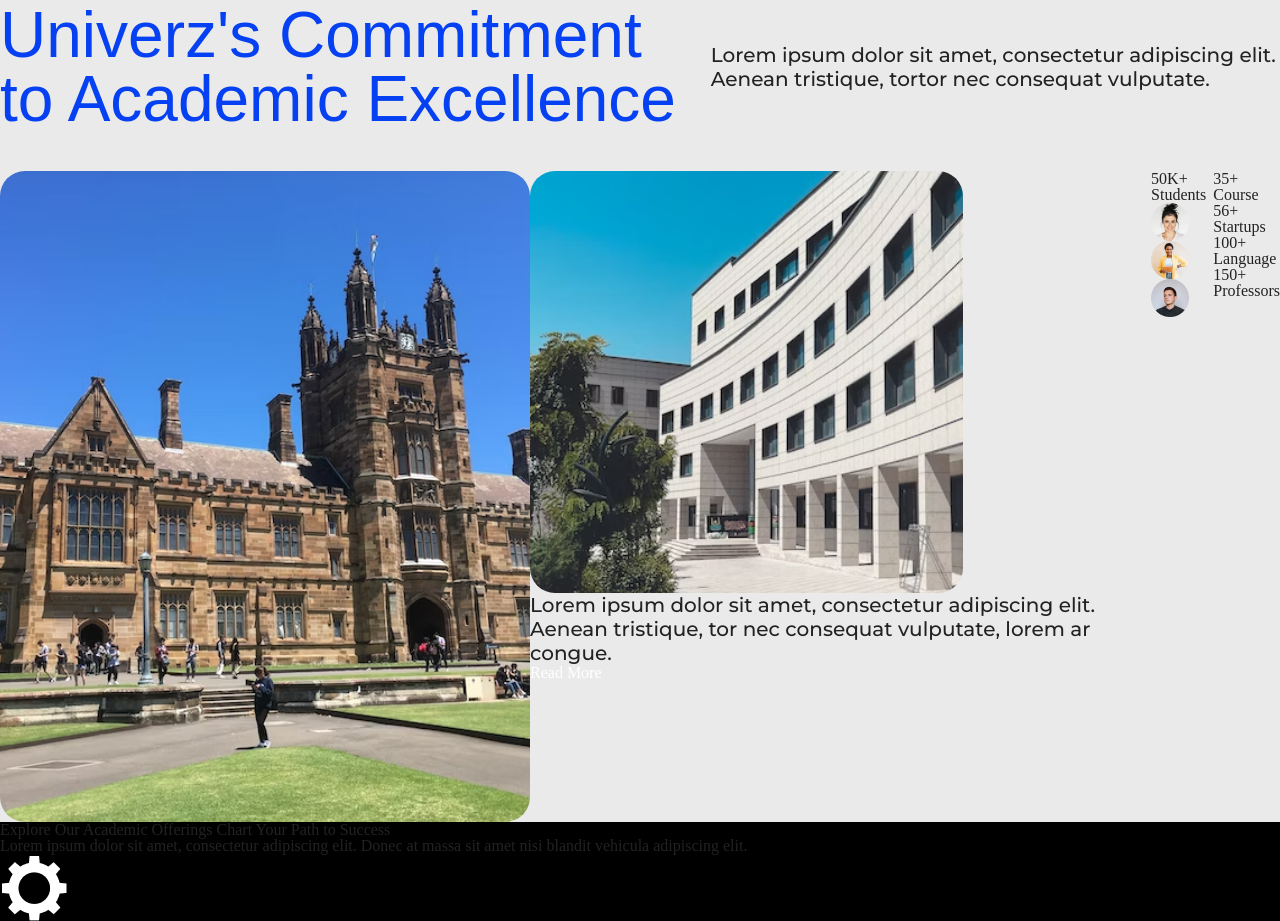
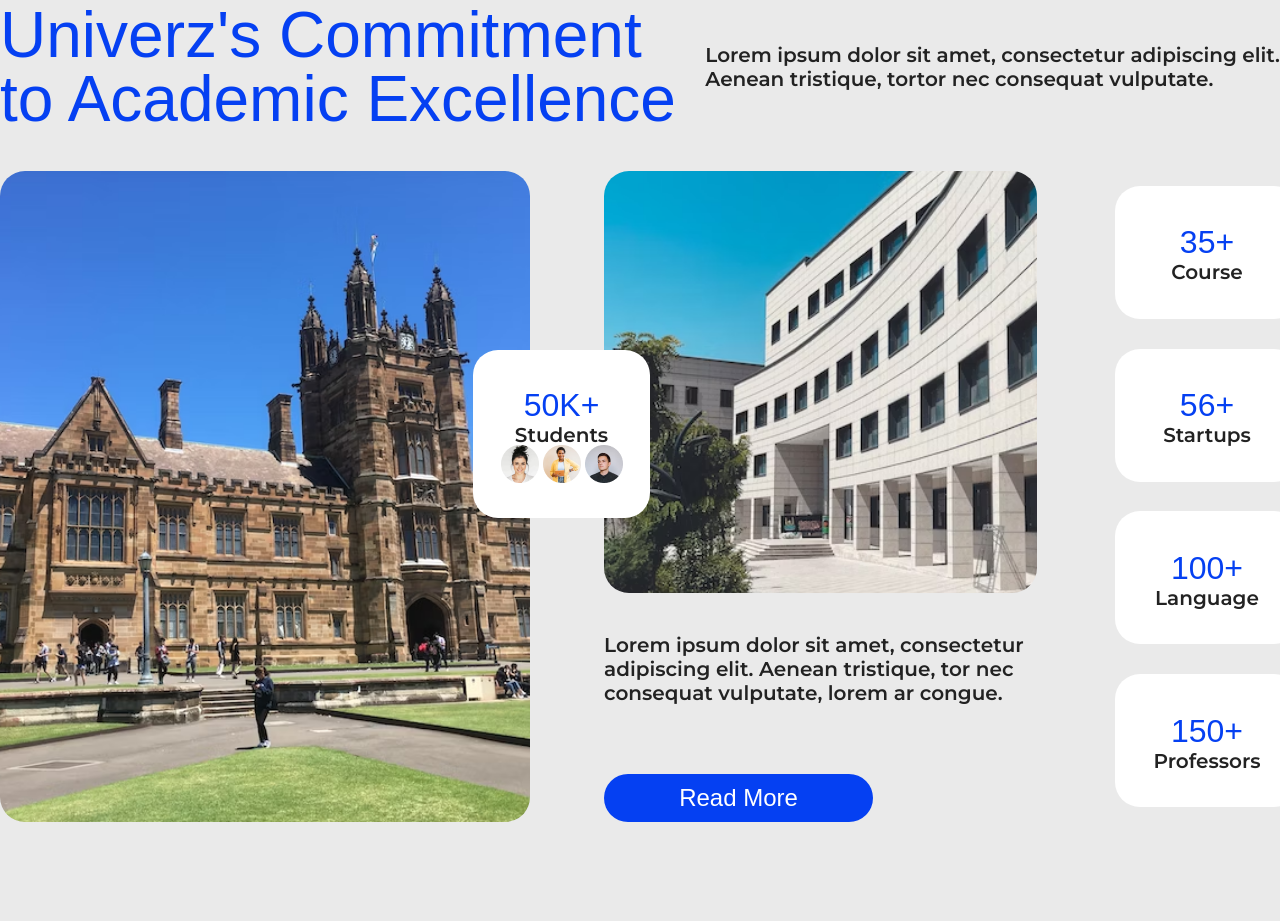
Before and after one commit to Ziejek/Project-1, a plain HTML site: page index.html in a window 1280 px wide. Shown: the part 967-1888 px from the top of the page. Drawn offline with Linux system fonts and the light colour scheme; files whose address does not match are found by name; a web font is replaced by a local one.

Commit message:
about us section done without about-us header styling end

```diff
--- a/index.html
+++ b/index.html
@@ -68,14 +68,14 @@
                         <p class="about-us__main-text">
                             Lorem ipsum dolor sit amet, consectetur adipiscing elit. Aenean tristique, tor nec consequat vulputate, lorem ar congue.
                         </p>
-                        <a class="about-us__button" href="">
-                            Read More
+                        <a class="about-us__button button" href="">
+                            <p class="about-us__button-text">Read More</p>
                         </a>
                     </div>
-                    <div class="about-us__item">
+                    <div class="about-us__item-mid about-us__item">
                         <p class="about-us__item-number">50K+</p>
                         <p class="about-us__item-text">Students</p>
-                        <div class="about-us__item-img">
+                        <div class="about-us__item-img about">
                             <img src=".//aboutus__img/Ellipse 1.png" alt="girl">
                             <img src=".//aboutus__img/Ellipse 4.png" alt="boy">
                             <img src=".//aboutus__img/Ellipse 3.png" alt="man">
--- a/style.css
+++ b/style.css
@@ -1,4 +1,4 @@
-@import url('https://fonts.googleapis.com/css2?family=Belanosima&family=Montserrat:wght@500&display=swap');
+@import url('https://fonts.googleapis.com/css2?family=Belanosima&family=Montserrat:wght@600&display=swap');
 
 body {
     margin: 0;
@@ -138,6 +138,7 @@
     justify-content: center;
     align-items: center;
     padding-top: 170px;
+    padding-bottom: 170px;
     background: #EAEAEA;
 }
 
@@ -150,11 +151,8 @@
     display: flex;
     flex-direction: row;
     align-items: center;
+    justify-content: space-between;
     padding-bottom: 40px;
-}
-
-.about-us__title {
-
 }
 
 .about-us__text {
@@ -181,6 +179,7 @@
     border-radius: 25px;
     overflow: hidden;
     object-fit: cover;
+    margin-right: 74px;
 }
 
 .about-us__photo--ratio-1x1 {
@@ -190,11 +189,12 @@
     border-radius: 25px;
     overflow: hidden;
     object-fit: cover;
+    margin-bottom: 40px;
 }
 
 .about-us__main-text {
     color: #222;
-    font-family: Montserrat;
+    font-family: 'Montserrat', sans-serif;
     font-size: 20px;
     font-style: normal;
     font-weight: 400;
@@ -204,9 +204,76 @@
 .about-us__main-imgs {
     display: flex;
     flex-direction: row;
+    position: relative;
 }
 
 .about-us__main {
     display: flex;
     flex-direction: row;
+    justify-content: space-between;
 }
+
+.about-us__main-mid {
+    width: 433px;
+}
+
+.about-us__item {
+    display: flex;
+    justify-content: center;
+    align-items: center;
+    flex-direction: column;
+    background-color: white;
+    width: 184px;
+    height: 133px;
+    border-radius: 25px;
+}
+
+.about-us__item-mid {
+    position: absolute;
+    top: 179px;
+    left: 473px;
+    width: 177px;
+    height: 168px;
+}
+
+.about-us__button {
+    margin-top: 69px;
+}
+
+.about-us__list {
+    display: flex;
+    flex-direction: column;
+    justify-content: space-around;
+    padding-left: 78px;
+}
+
+.about-us__item-number {
+    color: #0540F2;
+    text-align: center;
+    font-size: 32px;
+    font-style: normal;
+    font-weight: 400;
+    font-family: 'Belanosima', sans-serif;
+    line-height: 40px;
+}
+
+.about-us__item-text {
+    color: #222;
+    text-align: center;
+    font-family: 'Montserrat', sans-serif;
+    font-size: 20px;
+    font-style: normal;
+    font-weight: 600;
+}
+
+.button {
+    display: flex;
+    justify-content: center;
+    align-items: center;
+    width: 269px;
+    height: 48px;
+    border-radius: 60px;
+    background: #0540F2;
+    font-size: 24px;
+    font-family: 'Belanosima', sans-serif;
+}
```
